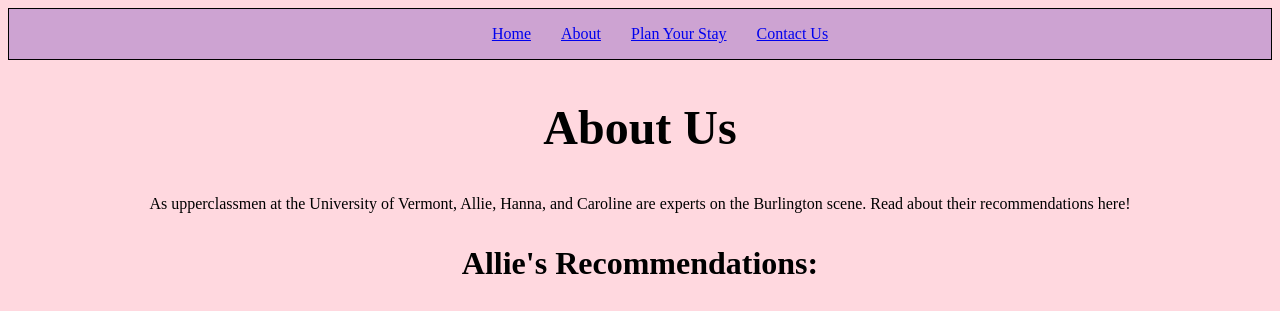
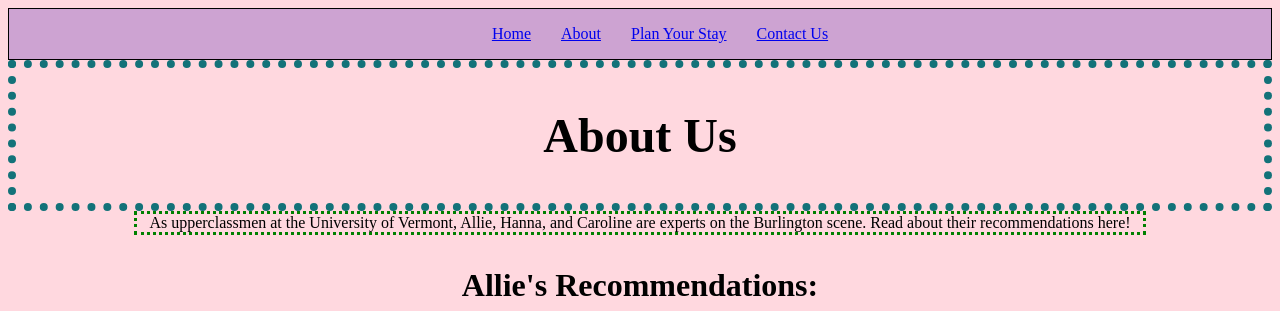
Before and after one commit to allie247/Web-Dev-Final-Project, a plain HTML site: page about.html in a window 1280 px wide. Shown: the top 311 px of the page. Drawn offline with Linux system fonts and the light colour scheme.

Commit message:
dotted borders

```diff
--- a/about.html
+++ b/about.html
@@ -21,7 +21,9 @@
 
     <!-- About Section -->
     <section>
+        <div class="titles">
         <h1>About Us</h1>
+    </div>
     </section>
     <div class="description">
         As upperclassmen at the University of Vermont, Allie, Hanna, and Caroline are experts on the Burlington scene.
--- a/css/index.css
+++ b/css/index.css
@@ -35,6 +35,7 @@ h3 {
     align-items: center;
     font-style: bold;
     font-size: 1.5rem;
+    border-color:green;
 }
 footer {
     background-color: rgba(183, 139, 205, 0.687);
@@ -51,10 +52,16 @@ footer {
     margin: 7;
     padding: 5;
 }
+.titles{
+    border:rgb(19, 114, 121);
+    border-style:dotted;
+    border-width:0.5rem;
+}
 .container {
     display: flex;
     justify-content: space-between;
     align-items: center;
+    border-style:dotted;
     border: thick solid rgba(13, 119, 66, 0.48);
     margin-bottom: 1%;
 }
@@ -116,6 +123,8 @@ footer {
     margin-left: 10%;
     margin-right: 10%;
     text-align: center;
+    border-style:dotted;
+    border-color:green;
 }
 
 h1 {
```
Also changed, not shown: form.html (+2 -0 lines), index.html (+2 -0 lines), plan_stay.html (+2 -0 lines).
